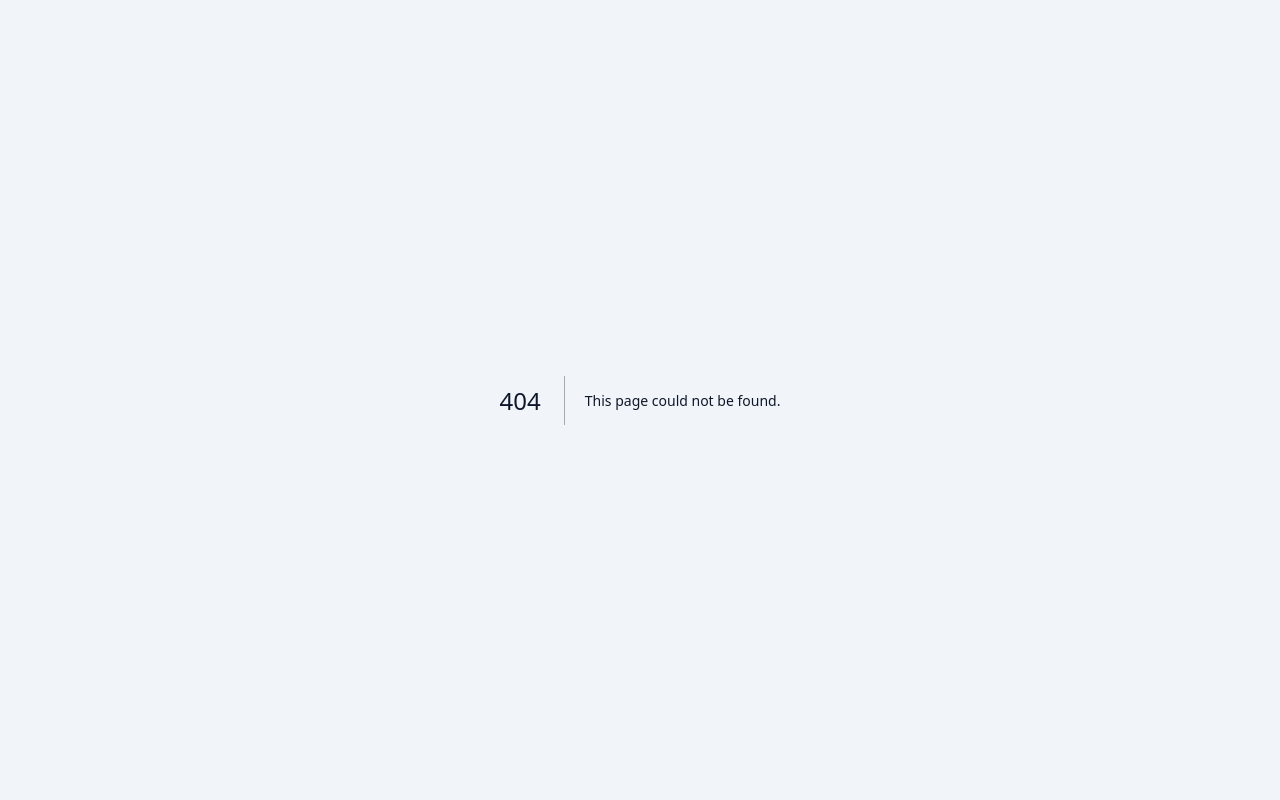
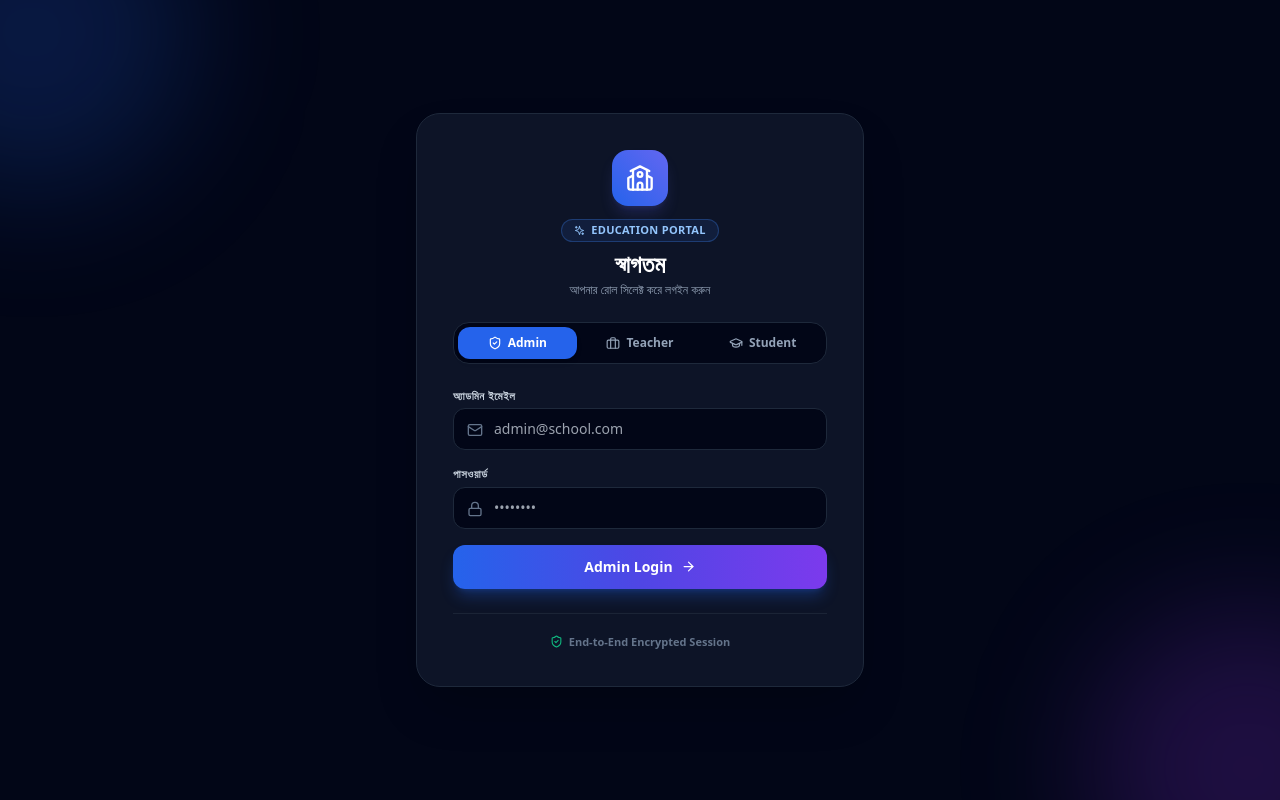
Before and after one commit to saifur-X/school-management, a Next.js app: page /login in a window 1280 px wide. Before the commit this address had no page. Built offline with nearby package versions, Linux system fonts and the light colour scheme; no server answers.

Commit message:
Rename app/gemini-code-1789127215830.js to app/login/page.js

```diff
--- /dev/null
+++ b/app/login/page.js
@@ -0,0 +1,354 @@
+/* eslint-disable */
+'use client';
+
+import { useState, useEffect } from 'react';
+import { supabase } from '../../lib/supabase';
+import { useRouter } from 'next/navigation';
+import {
+  School, User, Lock, Phone, Mail, Loader2, ShieldCheck,
+  GraduationCap, Briefcase, AlertCircle, Calendar, Sparkles, ArrowRight
+} from 'lucide-react';
+
+export default function Login() {
+  const router = useRouter();
+
+  const [loginType, setLoginType] = useState('admin');
+  const [isLoading, setIsLoading] = useState(false);
+  const [errorMsg, setErrorMsg] = useState('');
+
+  const [phone, setPhone] = useState('');
+  const [password, setPassword] = useState('');
+
+  const [email, setEmail] = useState('');
+  const [adminPassword, setAdminPassword] = useState('');
+
+  const [uniqueId, setUniqueId] = useState('');
+  const [dob, setDob] = useState('');
+
+  // সেফটি সেশন চেক (টাইমআউট সহ, যাতে পেজ কখনো লোডিংয়ে আটকে না থাকে)
+  useEffect(() => {
+    let isMounted = true;
+    const checkSession = async () => {
+      try {
+        const timeoutPromise = new Promise((resolve) => setTimeout(() => resolve(null), 800));
+        const sessionPromise = supabase.auth.getSession();
+
+        const res = await Promise.race([sessionPromise, timeoutPromise]);
+        const session = res?.data?.session;
+
+        const localTeacher = typeof window !== 'undefined' ? localStorage.getItem('teacher_session') : null;
+        const localStudent = typeof window !== 'undefined' ? localStorage.getItem('student_session') : null;
+
+        // সক্রিয় কোনো সেশন থাকলে তবেই ড্যাশবোর্ডে পাঠাবে
+        if (session || localStudent) {
+          if (isMounted) router.replace('/');
+        }
+      } catch (err) {
+        console.error('Session check error:', err);
+      }
+    };
+    checkSession();
+    return () => { isMounted = false; };
+  }, [router]);
+
+  const handleTeacherLogin = async (e) => {
+    e.preventDefault();
+    setIsLoading(true); setErrorMsg('');
+
+    try {
+      const { data, error } = await supabase
+        .from('staff')
+        .select('*')
+        .eq('phone', phone.trim())
+        .eq('password', password.trim())
+        .maybeSingle();
+
+      if (error || !data) {
+        setErrorMsg('মোবাইল নম্বর অথবা পাসওয়ার্ডটি সঠিক নয়!');
+        setIsLoading(false);
+        return;
+      }
+
+      if (data.status !== 'Active') {
+        setErrorMsg('আপনার অ্যাকাউন্টটি নিষ্ক্রিয় রয়েছে। অ্যাডমিনের সাথে যোগাযোগ করুন।');
+        setIsLoading(false);
+        return;
+      }
+
+      localStorage.setItem('teacher_session', JSON.stringify(data));
+      router.replace('/');
+    } catch (err) {
+      setErrorMsg('লগইন প্রক্রিয়ায় সমস্যা হয়েছে। পুনরায় চেষ্টা করুন।');
+    }
+    setIsLoading(false);
+  };
+
+  const handleAdminLogin = async (e) => {
+    e.preventDefault();
+    setIsLoading(true); setErrorMsg('');
+
+    try {
+      const { data, error } = await supabase.auth.signInWithPassword({
+        email: email.trim(),
+        password: adminPassword.trim(),
+      });
+
+      if (error) {
+        setErrorMsg('ভুল অ্যাডমিন ইমেইল অথবা পাসওয়ার্ড!');
+        setIsLoading(false);
+        return;
+      }
+
+      router.replace('/');
+    } catch (err) {
+      setErrorMsg('লগইন সম্পন্ন করা সম্ভব হয়নি।');
+    }
+    setIsLoading(false);
+  };
+
+  const handleStudentLogin = async (e) => {
+    e.preventDefault();
+    setIsLoading(true); setErrorMsg('');
+
+    try {
+      const { data, error } = await supabase
+        .from('students')
+        .select('*')
+        .eq('unique_id', uniqueId.trim())
+        .eq('dob', dob)
+        .maybeSingle();
+
+      if (error || !data) {
+        setErrorMsg('ইউনিক আইডি অথবা জন্মতারিখ সঠিক নয়!');
+        setIsLoading(false);
+        return;
+      }
+
+      if (data.status !== 'Active' && data.status) {
+        setErrorMsg('এই শিক্ষার্থীর প্রোফাইলটি বর্তমানে সক্রিয় নেই।');
+        setIsLoading(false);
+        return;
+      }
+
+      localStorage.setItem('student_session', JSON.stringify(data));
+      router.replace('/');
+    } catch (err) {
+      setErrorMsg('লগইন ব্যর্থ হয়েছে। তথ্য যাচাই করুন।');
+    }
+    setIsLoading(false);
+  };
+
+  const getThemeStyles = () => {
+    switch (loginType) {
+      case 'teacher':
+        return {
+          accent: 'text-purple-400',
+          border: 'focus:border-purple-500',
+          badge: 'bg-purple-500/10 text-purple-300 border-purple-500/30',
+          button: 'bg-gradient-to-r from-purple-600 via-fuchsia-600 to-pink-600 hover:from-purple-500 hover:to-pink-500 shadow-purple-600/30'
+        };
+      case 'student':
+        return {
+          accent: 'text-emerald-400',
+          border: 'focus:border-emerald-500',
+          badge: 'bg-emerald-500/10 text-emerald-300 border-emerald-500/30',
+          button: 'bg-gradient-to-r from-emerald-600 via-teal-600 to-cyan-600 hover:from-emerald-500 hover:to-cyan-500 shadow-emerald-600/30'
+        };
+      default:
+        return {
+          accent: 'text-blue-400',
+          border: 'focus:border-blue-500',
+          badge: 'bg-blue-500/10 text-blue-300 border-blue-500/30',
+          button: 'bg-gradient-to-r from-blue-600 via-indigo-600 to-violet-600 hover:from-blue-500 hover:to-violet-500 shadow-blue-600/30'
+        };
+    }
+  };
+
+  const theme = getThemeStyles();
+
+  return (
+    <div className="min-h-screen bg-slate-950 flex items-center justify-center p-4 font-sans text-slate-100 relative overflow-hidden">
+      {/* ব্যাকগ্রাউন্ড লাইটিং ইফেক্ট */}
+      <div className="absolute -top-32 -left-32 w-80 h-80 bg-blue-600/20 rounded-full blur-3xl pointer-events-none"></div>
+      <div className="absolute -bottom-32 -right-32 w-80 h-80 bg-purple-600/20 rounded-full blur-3xl pointer-events-none"></div>
+
+      {/* মূল লগইন কার্ড */}
+      <div className="bg-slate-900/90 backdrop-blur-xl border border-slate-800 p-7 sm:p-9 rounded-3xl shadow-2xl w-full max-w-md relative z-10">
+
+        {/* লোগো ও শিরোনাম */}
+        <div className="text-center mb-6">
+          <div className="w-14 h-14 mx-auto mb-3 rounded-2xl bg-gradient-to-tr from-blue-600 to-indigo-500 p-0.5 shadow-lg shadow-indigo-500/20 flex items-center justify-center">
+            <School size={28} className="text-white" />
+          </div>
+          <div className={`inline-flex items-center gap-1.5 px-3 py-0.5 rounded-full border mb-1.5 text-[11px] font-bold tracking-wide uppercase ${theme.badge}`}>
+            <Sparkles size={11} /> Education Portal
+          </div>
+          <h1 className="text-2xl font-black text-white">স্বাগতম</h1>
+          <p className="text-xs text-slate-400 mt-0.5">আপনার রোল সিলেক্ট করে লগইন করুন</p>
+        </div>
+
+        {/* ট্যাব বাটনসমূহ */}
+        <div className="grid grid-cols-3 bg-slate-950 p-1 rounded-2xl mb-6 border border-slate-800 gap-1">
+          <button
+            type="button"
+            onClick={() => { setLoginType('admin'); setErrorMsg(''); }}
+            className={`py-2 rounded-xl text-xs font-bold transition flex items-center justify-center gap-1.5 ${loginType === 'admin' ? 'bg-blue-600 text-white shadow-md' : 'text-slate-400 hover:text-white'}`}
+          >
+            <ShieldCheck size={14} /> Admin
+          </button>
+
+          <button
+            type="button"
+            onClick={() => { setLoginType('teacher'); setErrorMsg(''); }}
+            className={`py-2 rounded-xl text-xs font-bold transition flex items-center justify-center gap-1.5 ${loginType === 'teacher' ? 'bg-purple-600 text-white shadow-md' : 'text-slate-400 hover:text-white'}`}
+          >
+            <Briefcase size={14} /> Teacher
+          </button>
+
+          <button
+            type="button"
+            onClick={() => { setLoginType('student'); setErrorMsg(''); }}
+            className={`py-2 rounded-xl text-xs font-bold transition flex items-center justify-center gap-1.5 ${loginType === 'student' ? 'bg-emerald-600 text-white shadow-md' : 'text-slate-400 hover:text-white'}`}
+          >
+            <GraduationCap size={14} /> Student
+          </button>
+        </div>
+
+        {/* এরর মেসেজ */}
+        {errorMsg && (
+          <div className="bg-rose-500/10 border border-rose-500/30 text-rose-400 p-3 rounded-xl text-xs font-bold text-center mb-5 flex items-center justify-center gap-2">
+            <AlertCircle size={15} className="shrink-0" /> <span>{errorMsg}</span>
+          </div>
+        )}
+
+        {/* অ্যাডমিন ফর্ম */}
+        {loginType === 'admin' && (
+          <form onSubmit={handleAdminLogin} className="space-y-4">
+            <div>
+              <label className="text-[11px] font-bold text-slate-300 uppercase tracking-wider block mb-1">অ্যাডমিন ইমেইল</label>
+              <div className="relative">
+                <Mail className="absolute left-3.5 top-3.5 text-slate-500" size={16} />
+                <input
+                  type="email"
+                  placeholder="admin@school.com"
+                  value={email}
+                  onChange={(e) => setEmail(e.target.value)}
+                  className={`w-full bg-slate-950 border border-slate-800 pl-10 pr-4 py-2.5 rounded-xl text-sm text-white outline-none ${theme.border}`}
+                  required
+                />
+              </div>
+            </div>
+            <div>
+              <label className="text-[11px] font-bold text-slate-300 uppercase tracking-wider block mb-1">পাসওয়ার্ড</label>
+              <div className="relative">
+                <Lock className="absolute left-3.5 top-3.5 text-slate-500" size={16} />
+                <input
+                  type="password"
+                  placeholder="••••••••"
+                  value={adminPassword}
+                  onChange={(e) => setAdminPassword(e.target.value)}
+                  className={`w-full bg-slate-950 border border-slate-800 pl-10 pr-4 py-2.5 rounded-xl text-sm text-white outline-none ${theme.border}`}
+                  required
+                />
+              </div>
+            </div>
+            <button
+              type="submit"
+              disabled={isLoading}
+              className={`w-full py-3 rounded-xl font-bold text-sm text-white transition flex justify-center items-center gap-2 shadow-lg mt-2 ${theme.button}`}
+            >
+              {isLoading ? <Loader2 className="animate-spin" size={18}/> : <><span>Admin Login</span><ArrowRight size={15}/></>}
+            </button>
+          </form>
+        )}
+
+        {/* শিক্ষক ফর্ম */}
+        {loginType === 'teacher' && (
+          <form onSubmit={handleTeacherLogin} className="space-y-4">
+            <div>
+              <label className="text-[11px] font-bold text-slate-300 uppercase tracking-wider block mb-1">মোবাইল নম্বর</label>
+              <div className="relative">
+                <Phone className="absolute left-3.5 top-3.5 text-slate-500" size={16} />
+                <input
+                  type="text"
+                  placeholder="01XXXXXXXXX"
+                  value={phone}
+                  onChange={(e) => setPhone(e.target.value)}
+                  className={`w-full bg-slate-950 border border-slate-800 pl-10 pr-4 py-2.5 rounded-xl text-sm text-white font-mono outline-none ${theme.border}`}
+                  required
+                />
+              </div>
+            </div>
+            <div>
+              <label className="text-[11px] font-bold text-slate-300 uppercase tracking-wider block mb-1">অ্যাসাইন করা পাসওয়ার্ড</label>
+              <div className="relative">
+                <Lock className="absolute left-3.5 top-3.5 text-slate-500" size={16} />
+                <input
+                  type="password"
+                  placeholder="••••••••"
+                  value={password}
+                  onChange={(e) => setPassword(e.target.value)}
+                  className={`w-full bg-slate-950 border border-slate-800 pl-10 pr-4 py-2.5 rounded-xl text-sm text-white outline-none ${theme.border}`}
+                  required
+                />
+              </div>
+            </div>
+            <button
+              type="submit"
+              disabled={isLoading}
+              className={`w-full py-3 rounded-xl font-bold text-sm text-white transition flex justify-center items-center gap-2 shadow-lg mt-2 ${theme.button}`}
+            >
+              {isLoading ? <Loader2 className="animate-spin" size={18}/> : <><span>Teacher Login</span><ArrowRight size={15}/></>}
+            </button>
+          </form>
+        )}
+
+        {/* শিক্ষার্থী ফর্ম */}
+        {loginType === 'student' && (
+          <form onSubmit={handleStudentLogin} className="space-y-4">
+            <div>
+              <label className="text-[11px] font-bold text-slate-300 uppercase tracking-wider block mb-1">Student Unique ID</label>
+              <div className="relative">
+                <User className="absolute left-3.5 top-3.5 text-slate-500" size={16} />
+                <input
+                  type="text"
+                  placeholder="e.g. 10025"
+                  value={uniqueId}
+                  onChange={(e) => setUniqueId(e.target.value)}
+                  className={`w-full bg-slate-950 border border-slate-800 pl-10 pr-4 py-2.5 rounded-xl text-sm text-white font-mono outline-none ${theme.border}`}
+                  required
+                />
+              </div>
+            </div>
+            <div>
+              <label className="text-[11px] font-bold text-slate-300 uppercase tracking-wider block mb-1">জন্মতারিখ (DOB)</label>
+              <div className="relative">
+                <Calendar className="absolute left-3.5 top-3.5 text-slate-500" size={16} />
+                <input
+                  type="date"
+                  value={dob}
+                  onChange={(e) => setDob(e.target.value)}
+                  className={`w-full bg-slate-950 border border-slate-800 pl-10 pr-4 py-2.5 rounded-xl text-sm text-white outline-none ${theme.border}`}
+                  required
+                />
+              </div>
+            </div>
+            <button
+              type="submit"
+              disabled={isLoading}
+              className={`w-full py-3 rounded-xl font-bold text-sm text-white transition flex justify-center items-center gap-2 shadow-lg mt-2 ${theme.button}`}
+            >
+              {isLoading ? <Loader2 className="animate-spin" size={18}/> : <><span>Student Portal Login</span><ArrowRight size={15}/></>}
+            </button>
+          </form>
+        )}
+
+        {/* ফুটার */}
+        <div className="mt-6 pt-5 border-t border-slate-800/80 text-center flex items-center justify-center gap-1.5 text-[11px] text-slate-500 font-semibold">
+          <ShieldCheck size={13} className="text-emerald-500" /> End-to-End Encrypted Session
+        </div>
+
+      </div>
+    </div>
+  );
+}
```
